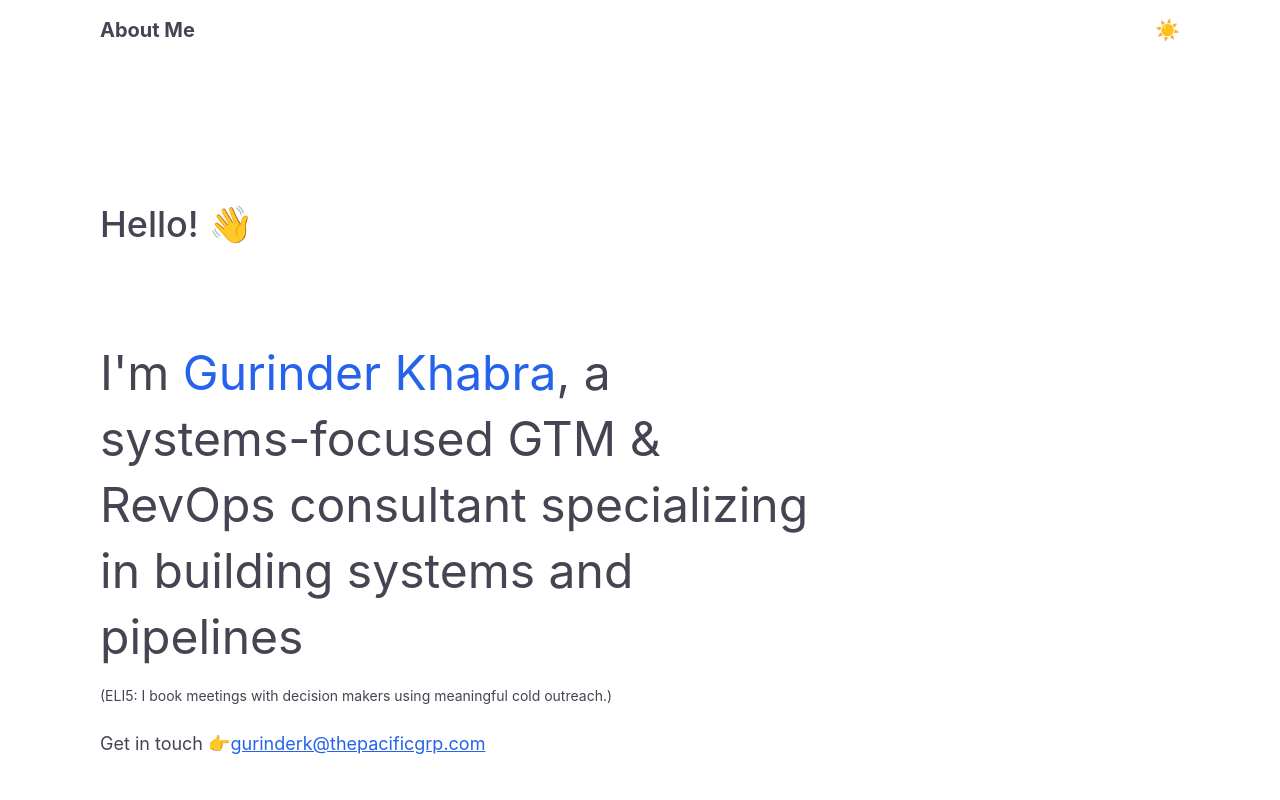
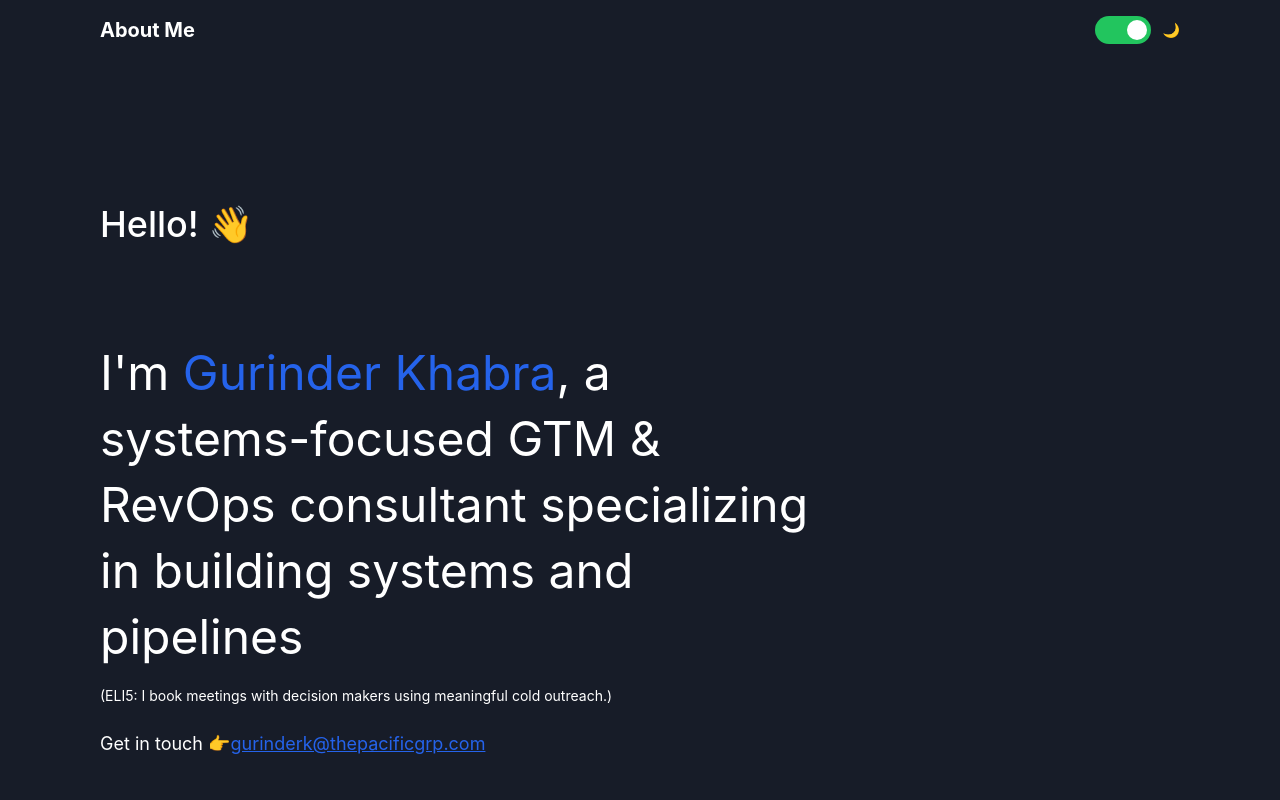
Before and after one commit to Gurinder321/gurinderkhabradotcom, a Next.js app: page /home in a window 1280 px wide. Shown: the top 800 px of the page. Built offline with nearby package versions, Linux system fonts and the light colour scheme.

Commit message:
dark and light mode

```diff
--- a/src/pages/home.js
+++ b/src/pages/home.js
@@ -3,7 +3,7 @@ import Link from 'next/link'
 import { useState } from 'react';
 
 const Hero = () => {
-    const [isDarkMode, setIsDarkMode] = useState(false);
+    const [isDarkMode, setIsDarkMode] = useState(true);
 
   const toggleTheme = () => {
     setIsDarkMode(!isDarkMode);
@@ -16,11 +16,34 @@ const Hero = () => {
       }}>
 <header className="flex justify-between items-center w-full px-6 md:px-20 lg:px-100 pt-4">
   <div className="text-xl font-bold"><Link href={"/blogs/googleKnowledge"}>About Me</Link></div>
-  <div className="flex items-center space-x-4">
-    <button className="text-xl font-medium" onClick={toggleTheme}>
-      ☀️
-    </button>
-  </div>
+
+
+
+  {/* <div className="flex items-center space-x-4">
+  <button className="text-xl font-medium" onClick={toggleTheme}>
+          {isDarkMode ? "🌙" : "☀️"}
+        </button>
+  </div> */}
+
+<label className="relative inline-flex items-center cursor-pointer">
+  <input
+    type="checkbox"
+    checked={isDarkMode}
+    onChange={toggleTheme}
+    className="sr-only peer"
+  />
+  <div
+    className={`w-14 h-7 bg-gray-200 rounded-full peer peer-checked:bg-green-500 transition-all duration-300`}
+  ></div>
+  <div
+    className={`absolute left-1 top-1 w-5 h-5 bg-white rounded-full transition-transform duration-300 peer-checked:translate-x-7`}
+  ></div>
+  <span className="ml-3 text-sm font-medium text-gray-900">
+    {isDarkMode ? "🌙" : "☀️"}
+  </span>
+</label>
+
+
 </header>
 <div className='px-6 md:px-20 lg:px-100 py-120'>
       <div className="flex justify-between items-center">
```
